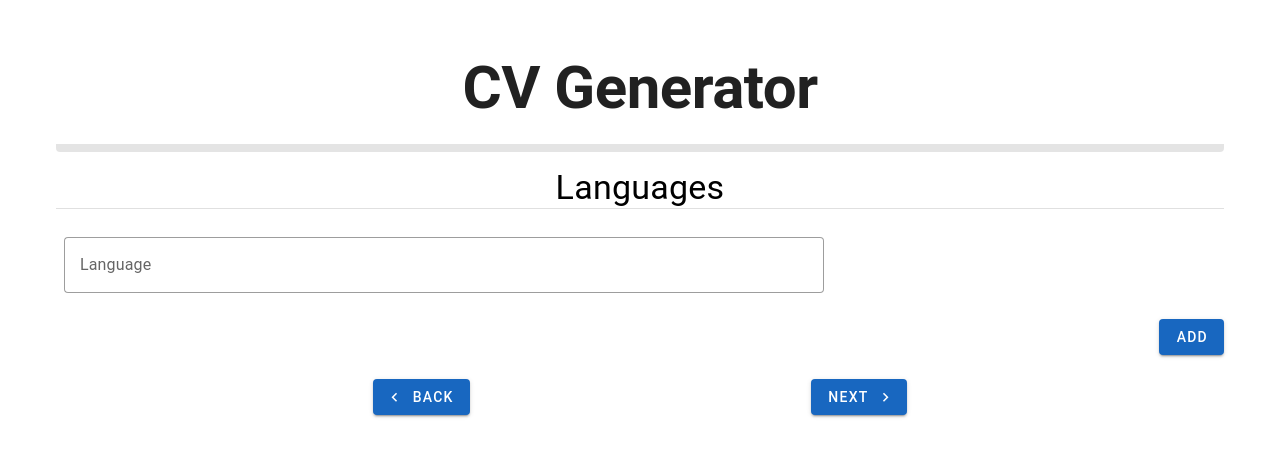
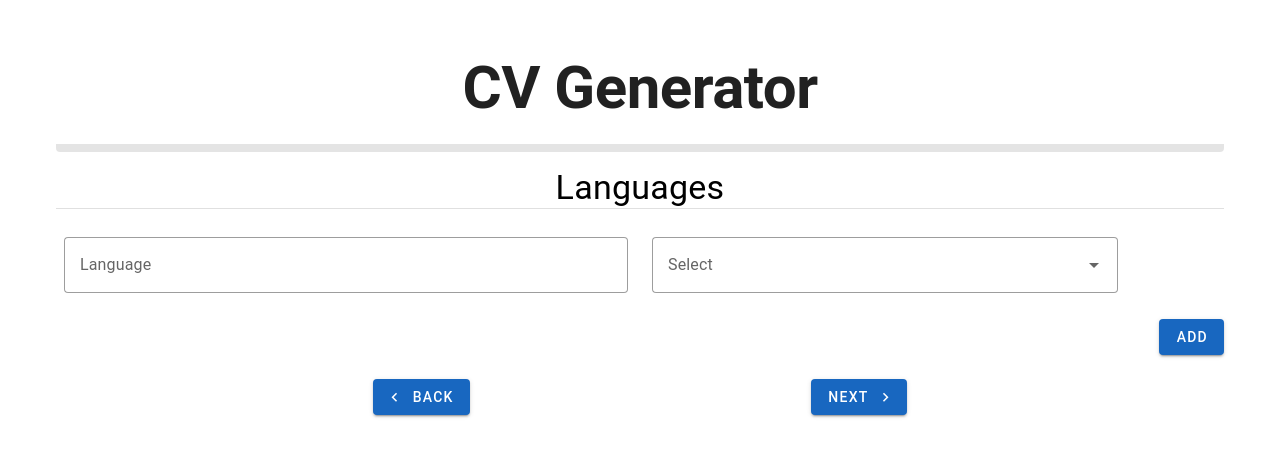
Before and after one commit to 000adarsh/resume-builder, a Nuxt app: page /language in a window 1280 px wide. Shown: the top 456 px of the page. Built offline with nearby package versions, Linux system fonts and the light colour scheme.

Commit message:
data fixes

```diff
--- a/pages/experiense.vue
+++ b/pages/experiense.vue
@@ -36,6 +36,7 @@
                     variant="outlined"
                     label="Duration"
                     v-model="item.duration"
+                    hint="Jan / 2019 - Dec / 2020"
                 ></v-text-field>
             </v-col>
             <v-col cols="12" sm="12" md="3" lg="3" class="pb-0">
--- a/pages/language.vue
+++ b/pages/language.vue
@@ -24,8 +24,8 @@
             <v-col
                 cols="12"
                 sm="12"
-                md="8"
-                lg="8"
+                md="6"
+                lg="6"
                 class="pb-0 d-flex align-center"
             >
                 <v-text-field
@@ -33,6 +33,20 @@
                     label="Language"
                     v-model="item.language"
                 ></v-text-field>
+            </v-col>
+            <v-col
+                cols="12"
+                sm="12"
+                md="5"
+                lg="5"
+                class="pb-0 d-flex align-center"
+            >
+                <v-select
+                    label="Select"
+                    :items="['Fluent', 'Intermediate', 'Basic']"
+                    variant="outlined"
+                    v-model="item.select"
+                ></v-select>
             </v-col>
             <v-col cols="12" sm="12" md="1" lg="1">
                 <div class="mb-4 d-none d-md-flex">
--- a/pages/project.vue
+++ b/pages/project.vue
@@ -32,7 +32,7 @@
             >
                 <v-text-field
                     variant="outlined"
-                    label="Title / Name"
+                    label="Title"
                     v-model="item.title"
                 ></v-text-field>
             </v-col>
```
